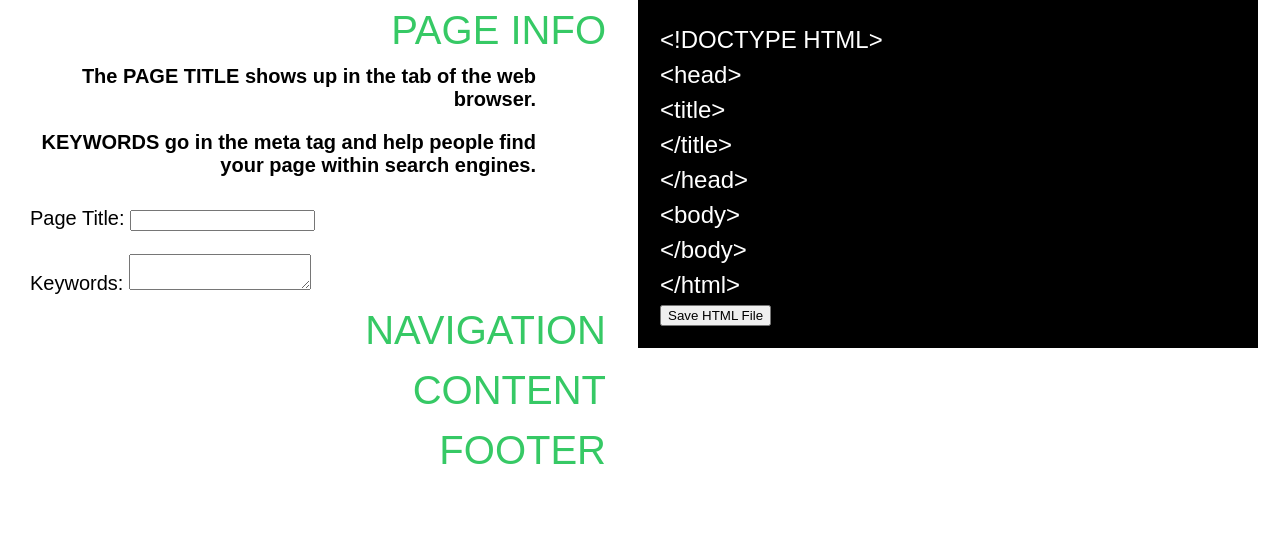
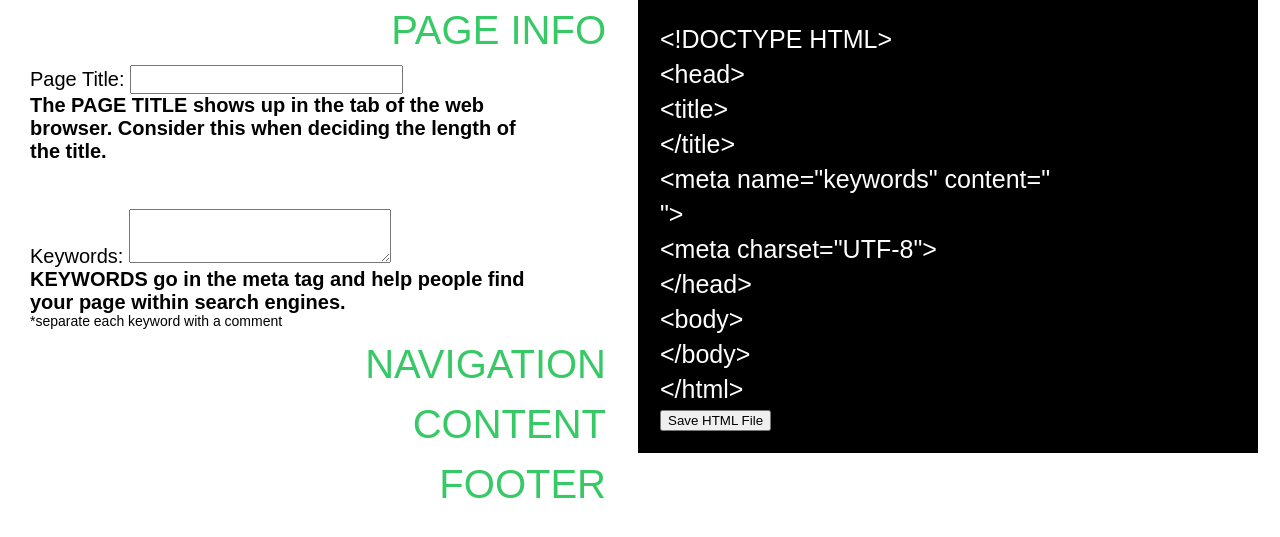
Before and after one commit to tzmanics/p3.nunyuh.biz, a PHP site: page /index/index.html in a window 1280 px wide. Shown: the part 114-651 px from the top of the page. Run offline with PHP 8.4, Linux system fonts and the light colour scheme; some libraries are stand-ins or nearby versions; some web fonts are replaced.

Commit message:
+ js for form input of PAGE INFO & + more instructions

```diff
--- a/css/master.css
+++ b/css/master.css
@@ -22,15 +22,17 @@ h3{
 	font-size: 1.25em;
 	margin-bottom: 10px 0 0 20px;
 }
-h4{
-	text-align: right;
-	margin-bottom: 20px;
+p{
+	font-size: .7em;
+	font-weight: 300;
+	padding-top:0;
+	line-height: 15px;
 }
-p{
-	font-size: 1.2em;
-	font-weight: 300;
-	line-height: 35px;
+
+input, textarea{
+	font-size: 1em;
 }
+
 
 #formOutput{
 	background-color: black;
@@ -40,7 +42,24 @@ p{
 	height: 75%;
 	margin: 0 22px;
 	padding: 22px;
+	word-wrap: break-word;
 }
+
+#formOutput p{
+	font-size: 1.25em;
+	line-height: 35px;
+
+}
+
+#pageTitleOutput, #keywordsOutput{
+	padding-left: 50px;
+	color: #F55722;
+}
+
+#keywordsOutput{
+	float: left;
+}
+
 /** accordion **/
 ul#accordion{
 	width: 45%;
--- a/index.html
+++ b/index.html
@@ -19,16 +19,15 @@
 				<a href="#pageInput" class="heading">PAGE INFO</a>
 				<ul>
 					<li>
-						<h4>The PAGE TITLE shows up in the tab of the web browser.</h4>
-						<h4>KEYWORDS go in the meta tag and help people find your page within search engines.</h4>
-					</li>
-					<li>
 						<form>
 						Page Title:
-						<input type='text' name='titleInput'><br><br>
+						<input type='text' id='titleInput'>
+						<h4>The PAGE TITLE shows up in the tab of the web browser. Consider this when deciding the length of the title.</h4><br><br>
 						Keywords:
-						<textarea name='keywordsInput'>
+						<textarea id='keywordsInput'>
 						</textarea>
+						<h4>KEYWORDS go in the meta tag and help people find your page within search engines.</h4>
+						<p>*separate each keyword with a comment</p>
 						</form>
 					</li>
 				</ul>
@@ -101,7 +100,11 @@
 		<p>&lt;!DOCTYPE HTML&gt;</p>
 		<p>&lt;head&gt;</p>
 		<p>&lt;title&gt;</p>
+		<div id='pageTitleOutput'></div>
 		<p>&lt;/title&gt;</p>
+		<p>&lt;meta name="keywords" content="</p>
+		<div id='keywordsOutput'></div><p>"&gt;</p>
+		<p>&lt;meta charset="UTF-8"&gt;</p>
 		<p>&lt;/head&gt;</p>
 		<p>&lt;body&gt;</p>
 		<p>&lt;/body&gt;</p>
--- a/js/master.js
+++ b/js/master.js
@@ -6,4 +6,17 @@ window.onload = function()
 	        heightStyle: "content"
 	    });
 			});
+
+	$('#titleInput').keyup(function(){
+
+		var titleInput = $(this).val();
+		$('#pageTitleOutput').html(titleInput);
+	});
+
+		$('#keywordsInput').keyup(function(){
+
+		var keywordsInput = $(this).val();
+		$('#keywordsOutput').html(keywordsInput);
+	});
+
  };
```
